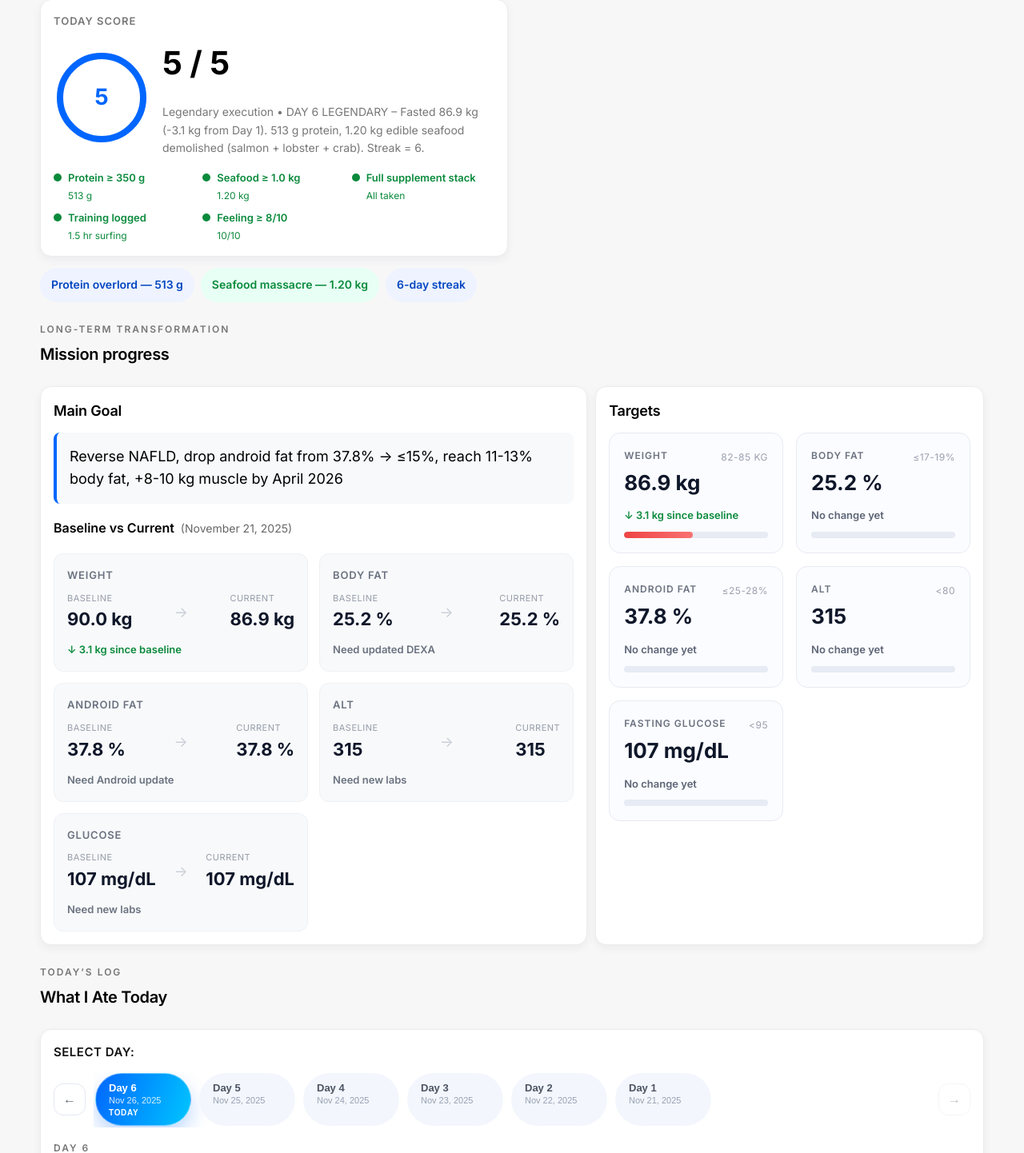
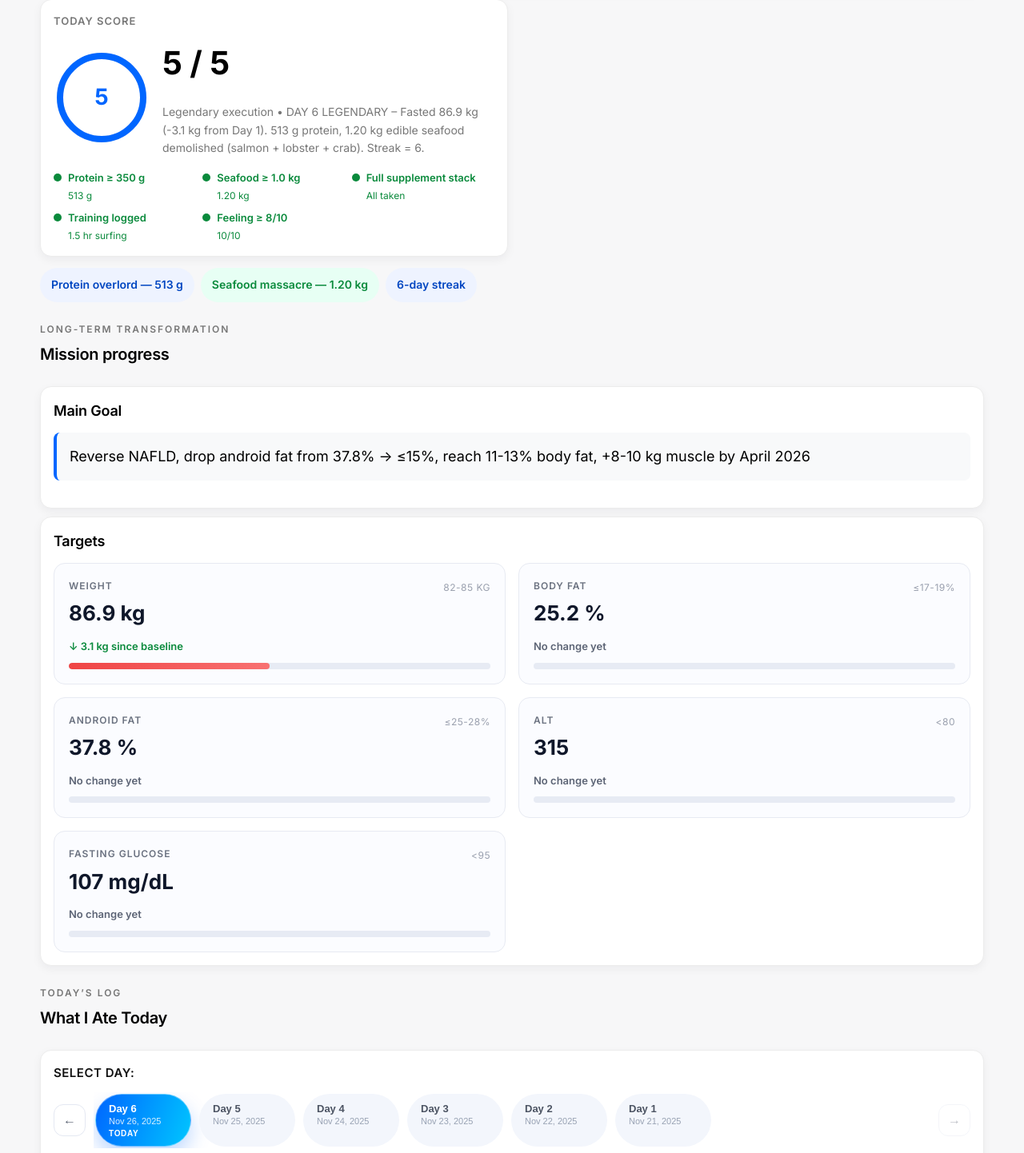
Before and after one commit to bhuram1980/transformation-dashboard, a Flask app: page / in a window 1280 px wide. Shown: the part 803-2245 px from the top of the page at 80% size. Run offline with Flask 3, Linux system fonts and the light colour scheme.

Commit message:
Clean up dashboard: remove redundant baseline comparison cards, simplify score criteria, remove repetitive upload prompts

```diff
--- a/static/js/dashboard.js
+++ b/static/js/dashboard.js
@@ -168,47 +168,7 @@ function updateGoalCards(baseline = {}, targets = {}, dailyLogs = []) {
         snap.targetValue = parseTargetValue(snap.targetRaw);
     });
 
-    updateBaselineCompareCards(snapshots);
     updateMetricCardsUI(snapshots);
-}
-
-function updateBaselineCompareCards(snapshots = {}) {
-    const compareConfig = [
-        { key: 'weight', unit: 'kg', decimals: 1, fallback: 'Log a new weigh-in' },
-        { key: 'android', unit: '%', decimals: 1, fallback: 'Need Android update' },
-        { key: 'bodyFat', unit: '%', decimals: 1, fallback: 'Need updated DEXA' },
-        { key: 'alt', unit: '', decimals: 0, fallback: 'Need new labs' },
-        { key: 'glucose', unit: 'mg/dL', decimals: 0, fallback: 'Need new labs' },
-    ];
-
-    compareConfig.forEach(({ key, unit, decimals, fallback }) => {
-        const snap = snapshots[key];
-        if (!snap) return;
-        const baselineEl = document.getElementById(`${key}BaselineValue`);
-        const currentEl = document.getElementById(`${key}CurrentValue`);
-        const changeEl = document.getElementById(`${key}CompareDelta`);
-
-        if (baselineEl) baselineEl.textContent = formatMetricValue(snap.baseline, unit, decimals);
-        if (currentEl) currentEl.textContent = formatMetricValue(snap.current, unit, decimals);
-
-        if (!changeEl) return;
-        changeEl.classList.remove('positive', 'negative');
-
-        if (snap.baseline === null || snap.current === null) {
-            changeEl.textContent = fallback;
-            return;
-        }
-
-        if (!snap.hasCurrent || Math.abs(snap.current - snap.baseline) < 0.01) {
-            changeEl.textContent = snap.hasCurrent ? 'Holding baseline' : fallback;
-            return;
-        }
-
-        const delta = snap.current - snap.baseline;
-        const goodDirection = snap.direction === 'down' ? delta <= 0 : delta >= 0;
-        changeEl.textContent = `${goodDirection ? '↓' : '↑'} ${Math.abs(delta).toFixed(decimals)}${unit ? ` ${unit}` : ''} since baseline`;
-        changeEl.classList.add(goodDirection ? 'positive' : 'negative');
-    });
 }
 
 function updateMetricCardsUI(snapshots = {}) {
@@ -245,7 +205,7 @@ function updateMetricCardsUI(snapshots = {}) {
                     changeEl.classList.add(good ? 'positive' : 'negative');
                 }
             } else {
-                changeEl.textContent = config.key === 'weight' ? 'Weigh-in to unlock change' : 'Need updated labs';
+                changeEl.textContent = '';
             }
         }
 
@@ -299,9 +259,9 @@ function updateWeightHighlights(dailyLogs = [], baseline = {}) {
 
     if (!dailyLogs.length) {
         weightValueEl.textContent = '-- kg';
-        weightMetaEl.textContent = 'Awaiting latest log';
+        weightMetaEl.textContent = '';
         weightDeltaArrow.textContent = '—';
-        weightDeltaText.textContent = 'Need Day 1 + latest weight to compare';
+        weightDeltaText.textContent = '';
         weightDeltaWrapper.classList.remove('delta-positive', 'delta-negative');
         fishTotalEl.textContent = '0.00 kg';
         return;
@@ -340,7 +300,7 @@ function updateWeightHighlights(dailyLogs = [], baseline = {}) {
         weightDeltaWrapper.classList.add(delta <= 0 ? 'delta-positive' : 'delta-negative');
     } else {
         weightDeltaArrow.textContent = '—';
-        weightDeltaText.textContent = 'Need Day 1 + latest weight to compare';
+        weightDeltaText.textContent = '';
         weightDeltaWrapper.classList.remove('delta-positive', 'delta-negative');
     }
 
@@ -560,15 +520,9 @@ function updateTodayScore(dailyLogs = []) {
         scoreValueEl.textContent = '-- / 5';
         scoreRingValue.textContent = '0';
         scoreRingProgress.style.strokeDashoffset = RING_CIRCUMFERENCE;
-        criteriaListEl.innerHTML = `
-            <li><span class="criteria-dot"></span><div class="criteria-text"><span class="criteria-title">Protein target</span><span class="criteria-detail">350 g goal</span></div></li>
-            <li><span class="criteria-dot"></span><div class="criteria-text"><span class="criteria-title">Seafood goal</span><span class="criteria-detail">1.0 kg</span></div></li>
-            <li><span class="criteria-dot"></span><div class="criteria-text"><span class="criteria-title">Supplements</span><span class="criteria-detail">Full stack</span></div></li>
-            <li><span class="criteria-dot"></span><div class="criteria-text"><span class="criteria-title">Training logged</span><span class="criteria-detail">Surf / gym</span></div></li>
-            <li><span class="criteria-dot"></span><div class="criteria-text"><span class="criteria-title">Feeling 8+</span><span class="criteria-detail">Energy check-in</span></div></li>
-        `;
+        criteriaListEl.innerHTML = '';
         if (scoreMetaEl) {
-            scoreMetaEl.textContent = 'Score updates with new log';
+            scoreMetaEl.textContent = '';
         }
         return;
     }
@@ -911,18 +865,6 @@ function updateGoalAndBaseline(goalInfo, baseline) {
     const goalDescEl = document.getElementById('goalDescription');
     if (goalDescEl && goalInfo && goalInfo.goal) {
         goalDescEl.textContent = goalInfo.goal;
-    }
-
-    // Update baseline date
-    const baselineDateEl = document.getElementById('baselineDate');
-    if (baselineDateEl && goalInfo && goalInfo.started) {
-        // Extract date from "November 21, 2025 (Sri Lanka)" format
-        const dateMatch = goalInfo.started.match(/([A-Za-z]+ \d+, \d{4})/);
-        if (dateMatch) {
-            baselineDateEl.textContent = `(${dateMatch[1]})`;
-        } else {
-            baselineDateEl.textContent = `(${goalInfo.started})`;
-        }
     }
 }
 
--- a/templates/dashboard.html
+++ b/templates/dashboard.html
@@ -38,7 +38,7 @@
                             <span class="delta-arrow" id="weightDeltaArrow">—</span>
                             <span class="delta-text" id="weightDeltaText">Need Day 1 + latest weight to compare</span>
                         </div>
-                        <p class="weight-highlight-meta" id="weightMeta">Upload today's file to see changes</p>
+                        <p class="weight-highlight-meta" id="weightMeta"></p>
                         <button class="weight-graph-toggle-btn" id="weightGraphToggle" onclick="toggleWeightGraph()">
                             <span class="toggle-btn-icon">📊</span>
                             <span class="toggle-btn-text">View Weight Trend Graph</span>
@@ -85,11 +85,7 @@
                             </div>
                         </div>
                         <ul class="score-criteria" id="scoreCriteriaList">
-                            <li>Protein target</li>
-                            <li>Seafood goal</li>
-                            <li>Supplements</li>
-                            <li>Training logged</li>
-                            <li>Feeling 8+</li>
+                            <!-- Criteria will be populated dynamically -->
                         </ul>
                     </div>
                 </div>
@@ -103,91 +99,11 @@
                     <h2 class="section-title">Mission progress</h2>
                 </div>
                 <div class="grid-12 long-term-grid">
-                    <div class="goal-baseline-section card-surface col-span-12 col-lg-7">
+                    <div class="goal-baseline-section card-surface col-span-12">
                         <h3 class="section-subtitle">Main Goal</h3>
                         <div class="goal-description" id="goalDescription">Loading...</div>
-                        <div class="baseline-metrics">
-                            <h4 class="baseline-title">Baseline vs Current <span class="baseline-date" id="baselineDate">(Nov 21, 2025)</span></h4>
-                            <div class="baseline-compare-grid">
-                                <div class="baseline-compare-card">
-                                    <div class="compare-label">Weight</div>
-                                    <div class="compare-values">
-                                        <div>
-                                            <span class="compare-caption">Baseline</span>
-                                            <span class="compare-value" id="weightBaselineValue">-</span>
-                                        </div>
-                                        <span class="compare-arrow">→</span>
-                                        <div>
-                                            <span class="compare-caption">Current</span>
-                                            <span class="compare-value" id="weightCurrentValue">-</span>
-                                        </div>
-                                    </div>
-                                    <div class="compare-change" id="weightCompareDelta">Awaiting data</div>
-                                </div>
-                                <div class="baseline-compare-card">
-                                    <div class="compare-label">Body Fat</div>
-                                    <div class="compare-values">
-                                        <div>
-                                            <span class="compare-caption">Baseline</span>
-                                            <span class="compare-value" id="bodyFatBaselineValue">-</span>
-                                        </div>
-                                        <span class="compare-arrow">→</span>
-                                        <div>
-                                            <span class="compare-caption">Current</span>
-                                            <span class="compare-value" id="bodyFatCurrentValue">-</span>
-                                        </div>
-                                    </div>
-                                    <div class="compare-change" id="bodyFatCompareDelta">Need new DEXA</div>
-                                </div>
-                                <div class="baseline-compare-card">
-                                    <div class="compare-label">Android Fat</div>
-                                    <div class="compare-values">
-                                        <div>
-                                            <span class="compare-caption">Baseline</span>
-                                            <span class="compare-value" id="androidBaselineValue">-</span>
-                                        </div>
-                                        <span class="compare-arrow">→</span>
-                                        <div>
-                                            <span class="compare-caption">Current</span>
-                                            <span class="compare-value" id="androidCurrentValue">-</span>
-                                        </div>
-                                    </div>
-                                    <div class="compare-change" id="androidCompareDelta">Need new DEXA</div>
-                                </div>
-                                <div class="baseline-compare-card">
-                                    <div class="compare-label">ALT</div>
-                                    <div class="compare-values">
-                                        <div>
-                                            <span class="compare-caption">Baseline</span>
-                                            <span class="compare-value" id="altBaselineValue">-</span>
-                                        </div>
-                                        <span class="compare-arrow">→</span>
-                                        <div>
-                                            <span class="compare-caption">Current</span>
-                                            <span class="compare-value" id="altCurrentValue">-</span>
-                                        </div>
-                                    </div>
-                                    <div class="compare-change" id="altCompareDelta">Need new labs</div>
-                                </div>
-                                <div class="baseline-compare-card">
-                                    <div class="compare-label">Glucose</div>
-                                    <div class="compare-values">
-                                        <div>
-                                            <span class="compare-caption">Baseline</span>
-                                            <span class="compare-value" id="glucoseBaselineValue">-</span>
-                                        </div>
-                                        <span class="compare-arrow">→</span>
-                                        <div>
-                                            <span class="compare-caption">Current</span>
-                                            <span class="compare-value" id="glucoseCurrentValue">-</span>
-                                        </div>
-                                    </div>
-                                    <div class="compare-change" id="glucoseCompareDelta">Need new labs</div>
-                                </div>
-                            </div>
-                        </div>
                     </div>
-                    <div class="goals-section card-surface col-span-12 col-lg-5">
+                    <div class="goals-section card-surface col-span-12">
                         <h3 class="section-subtitle">Targets</h3>
                         <div class="metric-progress-grid">
                             <div class="metric-card has-trend" id="metricWeightCard">
```
